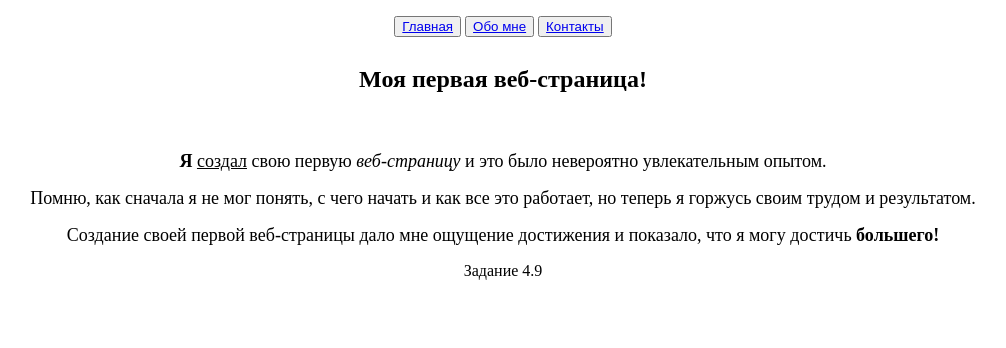
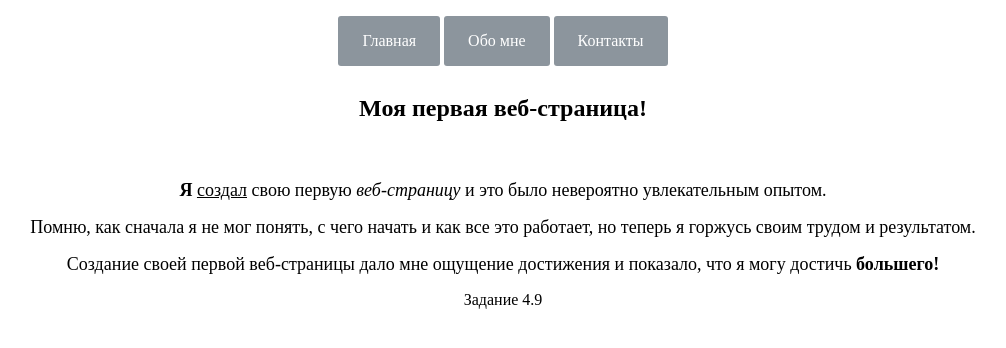
Before and after one commit to 1FaycT1/Assignment-4.9, a plain HTML site: page index.html in a window 1280 px wide. Shown: the whole page, without its empty margins (137-1143 px from the left). Drawn offline with Linux system fonts and the light colour scheme.

Commit message:
modified:   index.html         modified:   pages/about.html         modified:   pages/contacts.html

```diff
--- a/index.html
+++ b/index.html
@@ -3,13 +3,23 @@
 <head>
     <meta charset="utf-8">
     <title>Выполнение задания 4.9</title>
+    <style>
+        .btn {
+         display: inline-block; /* Строчно-блочный элемент */
+         background: #8C959D; /* Серый цвет фона */
+         color: #fff; /* Белый цвет текста */
+         padding: 1rem 1.5rem; /* Поля вокруг текста */
+         text-decoration: none; /* Убираем подчёркивание */
+         border-radius: 3px; /* Скругляем уголки */
+        }
+       </style>
 </head>
 <body>
     <header>
         <p align="center">
-            <button><a href="#">Главная</a></button>
-            <button><a href="pages/about.html">Обо мне</a></button>
-            <button><a href="pages/contacts.html">Контакты</a></button>
+            <a href="#" class="btn">Главная</a>
+            <a href="./pages/about.html" class="btn">Обо мне</a>
+            <a href="./pages/contacts.html" class="btn">Контакты</a>
     </header>
     <main>
         <h1 style="text-align:center"><span style="font-size:24px">Моя первая веб-страница!</span><br /> </h1>
```
Also changed, not shown: pages/about.html (+13 -4 lines), pages/contacts.html (+13 -3 lines).
